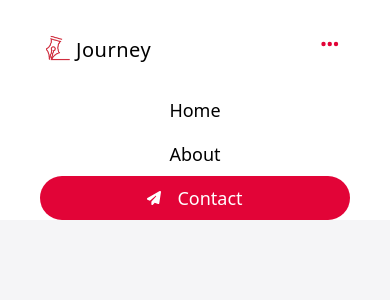
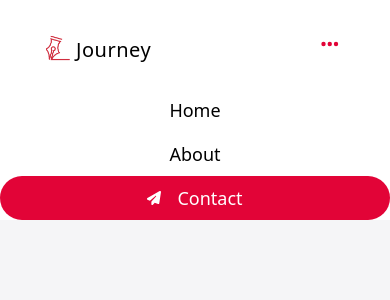
Before and after one commit to Jayden1905/Blog, a Next.js app: page /contact in a window 390 px wide. Both pictures are taken after a click on the element 330 px from the left and 44 px from the top of the page. Shown: the top 300 px of the page. Built offline with nearby package versions, Linux system fonts and the light colour scheme.

Commit message:
state fixed with proper props type

```diff
--- a/app/(component)/NavBar/NavBar.tsx
+++ b/app/(component)/NavBar/NavBar.tsx
@@ -1,4 +1,5 @@
 "use client";
+
 import { motion } from "framer-motion";
 import { FontAwesomeIcon } from "@fortawesome/react-fontawesome";
 import {
@@ -10,23 +11,46 @@ import {
 import Link from "next/link";
 import { usePathname } from "next/navigation";
 import { navIcon } from "../../../animations/animation";
-import { useState } from "react";
+import { useEffect, useState } from "react";
+import { useGlobalContext } from "../context/ContextProvider";
 
 export default function NavBar() {
+  const { useStore } = useGlobalContext();
+  const [windowDimension, setStore] = useStore(
+    (store) => store.windowDimension
+  );
   const pathname = usePathname();
   const navMenu = [
     { name: "Home", icon: faHouse, path: "/" },
     { name: "About", icon: faCircleInfo, path: "/about" },
     { name: "Contact", icon: faPaperPlane, path: "/contact" },
   ];
+
   const [open, setOpen] = useState(false);
+
+  const detectWindowSize = () => {
+    setStore({
+      windowDimension: {
+        width: window.innerWidth,
+        height: window.innerHeight,
+      },
+    });
+  };
+
+  useEffect(() => {
+    window.addEventListener("resize", detectWindowSize);
+
+    return () => {
+      window.removeEventListener("resize", detectWindowSize);
+    };
+  }, [windowDimension]);
 
   return (
     <div
       id="top"
       className={`fixed right-0 left-0 z-10 ${
         open ? "bg-white" : "bg-primary"
-      } py-6 md:relative md:py-14`}
+      } py-6 md:py-14 lg:relative`}
     >
       <nav className="container mx-auto flex items-end justify-between gap-0 px-10 md:px-20 xl:justify-center xl:gap-[33rem]">
         <Link href="/" className="logo flex items-end gap-1">
@@ -38,7 +62,14 @@ export default function NavBar() {
         <div
           className={`absolute top-full left-0 ${
             open ? "bg-white" : "hidden"
-          } w-full select-none items-center justify-center gap-8 px-10 sm:px-24 md:relative md:top-0 md:flex md:w-auto md:px-0`}
+          } top-full w-full select-none lg:relative lg:flex lg:w-auto`}
+        >
+          <div
+            className={`${
+              windowDimension.width <= 1024
+                ? "container mx-auto px-10 md:px-20"
+                : ""
+            } items-center justify-center gap-8 lg:flex`}
           >
             {navMenu.map((item, index) => (
               <NavItem
@@ -49,9 +80,10 @@ export default function NavBar() {
               ></NavItem>
             ))}
           </div>
+        </div>
         <div
           onClick={() => setOpen((prev) => !prev)}
-          className="menu flex h-10 w-10 cursor-pointer items-center justify-center rounded bg-white md:hidden"
+          className="menu flex h-10 w-10 cursor-pointer items-center justify-center rounded bg-white lg:hidden"
         >
           <FontAwesomeIcon
             icon={faEllipsis}
--- a/app/(component)/Posts/Features.tsx
+++ b/app/(component)/Posts/Features.tsx
@@ -1,4 +1,5 @@
 "use client";
+
 import { Swiper, SwiperSlide } from "swiper/react";
 import { Autoplay } from "swiper";
 import "swiper/css";
--- a/app/(component)/context/ContextProvider.tsx
+++ b/app/(component)/context/ContextProvider.tsx
@@ -1,24 +1,38 @@
 "use client";
+
 import { createContext, ReactNode, useContext } from "react";
 import GlobalContext from "./GlobalState";
+
+type InitialStateProps = {
+  windowDimension: {
+    width: number;
+    height: number;
+  };
+};
+
+const initialState = {
+  windowDimension: {
+    width: 1025,
+    height: 0,
+  },
+};
 
 type ContextProviderProps = {
   children: ReactNode;
 };
 
 type ContextProps = {
-  useStore: any;
+  useStore: <SelectorOutput>(
+    selector: (store: InitialStateProps) => SelectorOutput
+  ) => [SelectorOutput, (value: Partial<InitialStateProps>) => void];
 };
 
 const GlobalState = createContext({} as ContextProps);
-
 export function useGlobalContext() {
   return useContext(GlobalState);
 }
 
-const { Provider, useStore } = GlobalContext({
-  count: 0,
-});
+const { Provider, useStore } = GlobalContext(initialState as InitialStateProps);
 
 export default function ContextProvider({
   children,
--- a/app/page.tsx
+++ b/app/page.tsx
@@ -21,8 +21,9 @@ export default async function HomePage() {
 
   return (
     <div className="container mx-auto scroll-smooth bg-primary px-10 font-ibmp md:px-20">
-      <div className="relative top-24 flex flex-col items-center gap-14 md:top-0">
+      <div className="relative md:top-40 top-24 flex flex-col items-center gap-14 lg:top-0">
         <Features features={features} />
+        <div className="grid xl:px-16 px-0 lg:grid-cols-2 grid-cols-1">
           {post.map((post) => (
             <Blog
               key={post.node.id}
@@ -32,5 +33,6 @@ export default async function HomePage() {
           ))}
         </div>
       </div>
+    </div>
   );
 }
```
Lines whose indentation alone changed are shown as unchanged.
